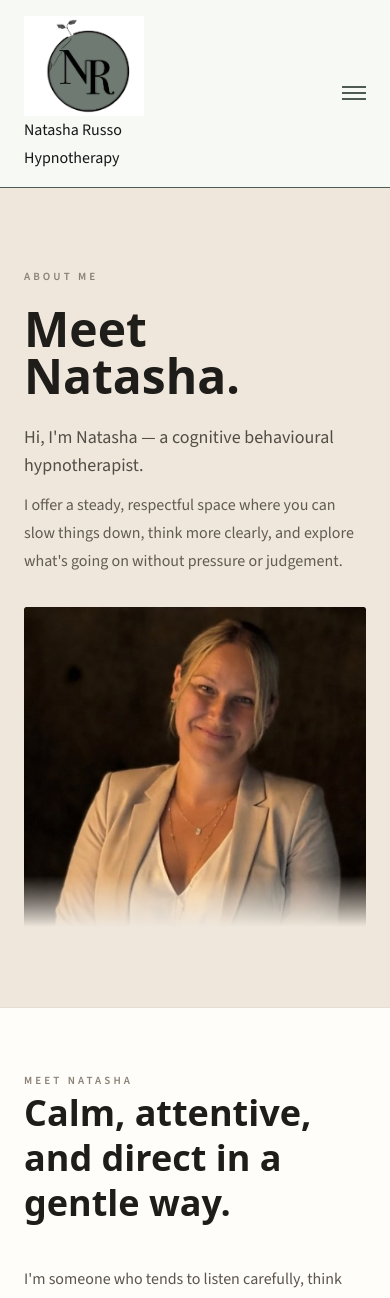
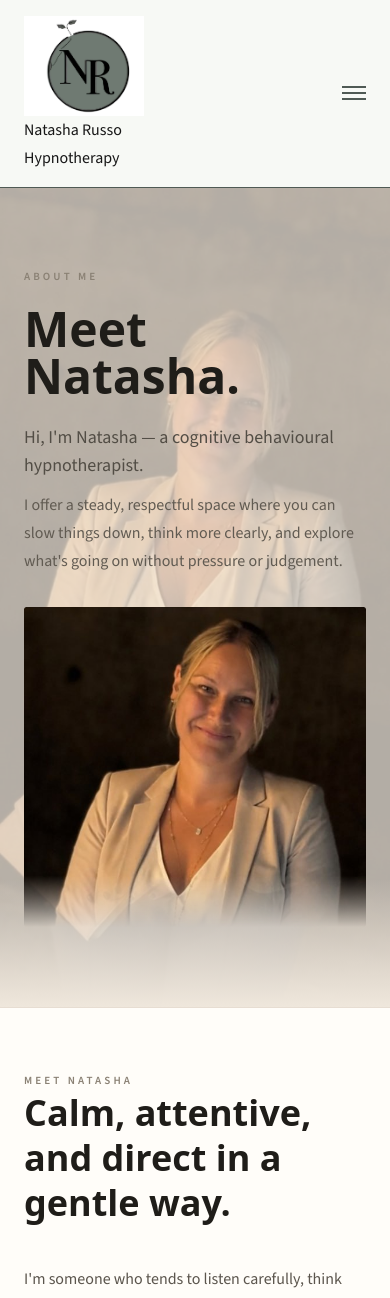
Before and after one commit to russog/natasha-russo-hypnotherapy, a Next.js app in the folder src/: page /about in a window 390 px wide. Shown: the top 1298 px of the page. Built offline with nearby package versions, Linux system fonts and the light colour scheme.

Commit message:
Restore soft mobile photo backgrounds

```diff
--- a/src/src/app/HomeClient.tsx
+++ b/src/src/app/HomeClient.tsx
@@ -336,7 +336,7 @@ export function HomeClient() {
             </section>
 
             <section className="relative isolate overflow-hidden border-b border-[#EEE6DB] bg-[#FBF8F2]">
-                <div className="absolute inset-y-0 right-0 z-0 hidden w-full opacity-25 md:block md:w-[62%]">
+                <div className="absolute inset-y-0 right-0 z-0 w-full opacity-20 md:block md:w-[62%] md:opacity-25">
                     <Image
                         src="/about-natasha-close-green.jpg"
                         alt=""
@@ -345,6 +345,7 @@ export function HomeClient() {
                         className="object-cover object-center blur-[1px]"
                     />
                 </div>
+                <div className="absolute inset-0 z-10 bg-[#FBF8F2]/78 md:hidden" />
                 <div className="absolute inset-0 z-10 hidden bg-gradient-to-r from-[#FBF8F2] via-[#FBF8F2]/92 to-[#FBF8F2]/0 md:block" />
                 <div className="absolute inset-y-0 left-0 z-10 hidden w-2/3 bg-[#FBF8F2]/25 md:block" />
                 <div className="absolute inset-y-0 right-0 z-20 hidden [mask-image:linear-gradient(to_right,transparent_0%,black_22%,black_100%)] md:block md:w-[48%]">
--- a/src/src/app/about/page.tsx
+++ b/src/src/app/about/page.tsx
@@ -24,7 +24,7 @@ export default function About() {
             <style>{`[aria-label="Cookie notice"]{display:none!important;}`}</style>
 
             <section className="relative isolate overflow-hidden border-b border-[#E7DDD2] bg-[#EFE7DC]">
-                <div className="absolute inset-0 z-0 hidden opacity-100 md:block">
+                <div className="absolute inset-0 z-0 opacity-25 md:opacity-100">
                     <Image
                         src="/about-new.jpg"
                         alt=""
@@ -44,6 +44,8 @@ export default function About() {
                         className="object-cover object-[58%_24%]"
                     />
                 </div>
+                <div className="absolute inset-0 z-20 bg-[#FBF8F2]/72 md:hidden" />
+                <div className="absolute inset-x-0 bottom-0 z-20 h-32 bg-gradient-to-t from-[#EFE7DC] to-transparent md:hidden" />
                 <div className="absolute inset-0 z-20 hidden bg-gradient-to-r from-[#FBF8F2] via-[#FBF8F2]/86 to-[#FBF8F2]/12 md:block" />
                 <div className="absolute inset-x-0 bottom-0 z-20 hidden h-28 bg-gradient-to-t from-[#FBF8F2] to-transparent md:block" />
                 <div className="relative z-40 mx-auto grid min-h-[640px] max-w-6xl px-6 py-20 md:grid-cols-[0.52fr_0.48fr] md:items-center">
--- a/src/src/app/working-with-me/page.tsx
+++ b/src/src/app/working-with-me/page.tsx
@@ -55,12 +55,14 @@ export default function WorkingWithMe() {
             <style>{`[aria-label="Cookie notice"]{display:none!important;}`}</style>
 
             <section className="relative isolate overflow-hidden border-b border-[#E7DDD2] bg-[#EFE7DC]">
-                <div className="absolute inset-0 z-0 hidden opacity-100 md:block">
+                <div className="absolute inset-0 z-0 opacity-25 md:opacity-100">
                     <Image src="/working-with-me-inline.jpg" alt="" fill priority sizes="100vw" className="object-cover object-[68%_20%]" />
                 </div>
                 <div className="absolute inset-y-0 right-0 z-30 hidden w-[60%] [mask-image:linear-gradient(to_right,transparent_0%,black_24%,black_100%)] md:block">
                     <Image src="/working-with-me-inline.jpg" alt="Natasha Russo in session" fill priority sizes="60vw" className="object-cover object-[72%_top] contrast-[1.05] saturate-[1.04]" />
                 </div>
+                <div className="absolute inset-0 z-20 bg-[#FBF8F2]/74 md:hidden" />
+                <div className="absolute inset-x-0 bottom-0 z-20 h-32 bg-gradient-to-t from-[#EFE7DC] to-transparent md:hidden" />
                 <div className="absolute inset-0 z-20 hidden bg-gradient-to-r from-[#FBF8F2] via-[#FBF8F2]/88 to-[#FBF8F2]/10 md:block" />
                 <div className="absolute inset-x-0 bottom-0 z-20 hidden h-24 bg-gradient-to-t from-[#FBF8F2] to-transparent md:block" />
                 <div className="relative z-40 mx-auto grid min-h-[580px] max-w-6xl px-6 py-20 md:grid-cols-[0.54fr_0.46fr] md:items-center">
```
